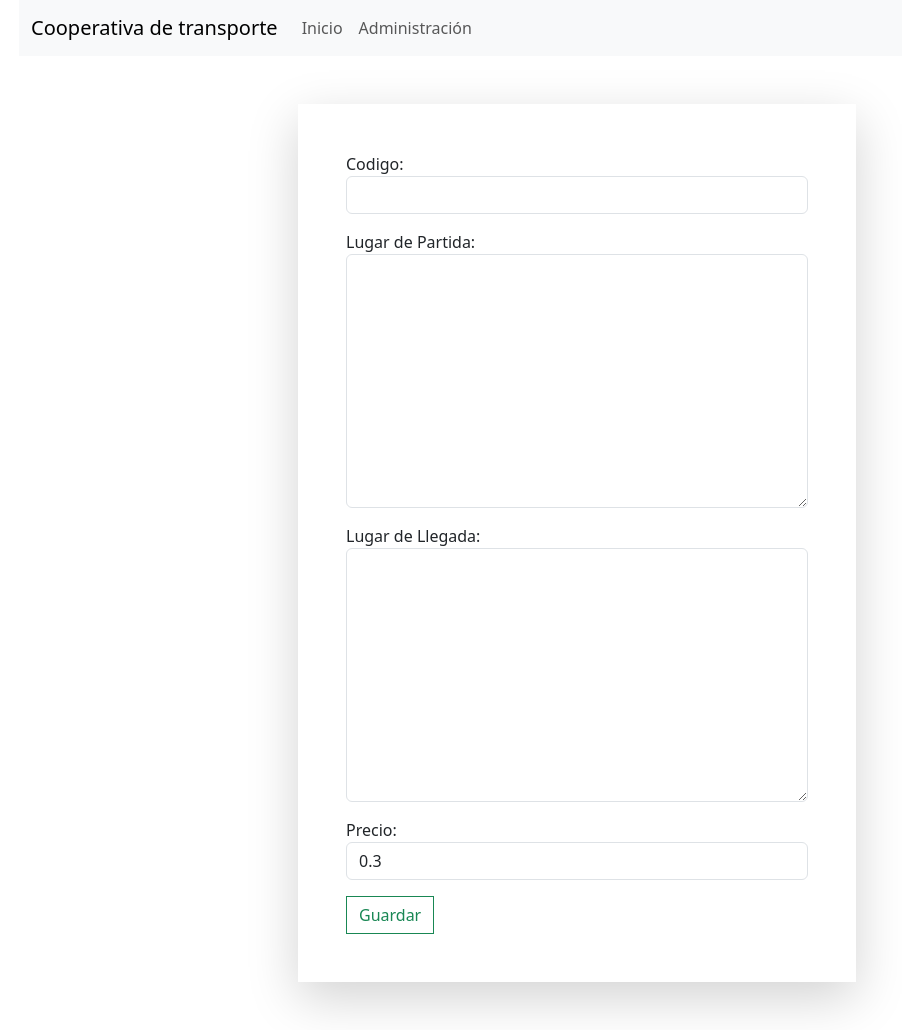
After one commit to Lios456/coopbus, a Django app: page /rutas/administracion/ in a window 1280 px wide. The commit adds this page. Shown: the whole page, without its empty margins (63-965 px from the left). Run offline with Django 5.2, Linux system fonts and the light colour scheme; parts of the project's set-up code (start-up, migrations or seed data) failed here and were passed over; some libraries are stand-ins or nearby versions.

Commit message:
Feature: CRUD rutas

```diff
--- a/Apps/conductores/views.py
+++ b/Apps/conductores/views.py
@@ -14,10 +14,13 @@ def administracion(request):
             try:
                 form.save()
                 messages.success(request, "Se guardó con éxito")
+                redirect('/conductores/')
             except Exception as e:
                 messages.error(request, f"Hubo un error: {e}")
+                return render(request, 'administracion_conductores.html', {'form': form})
         else:
             messages.error(request, "El formulario no está correctamente lleno")
+            return render(request, 'administracion_conductores.html', {'form': form})
     else:
         return render(request, 'administracion_conductores.html', {'form': ConductoresForm()})
 
--- a/Apps/rutas/models.py
+++ b/Apps/rutas/models.py
@@ -1,4 +1,5 @@
 from django.db import models
+from django import forms
 
 # Create your models here.
 
@@ -7,6 +8,20 @@ class Ruta(models.Model):
     codigo = models.CharField(max_length=10, unique=True)
     partida = models.TextField(verbose_name='Lugar de Partida')
     destino = models.TextField(verbose_name='Lugar de Llegada')
+    precio = models.DecimalField(verbose_name='Precio', default=0.3, max_digits=4, decimal_places=2)
 
     def __str__(self):
         return f'{self.codigo} [{self.partida} -- {self.destino}]'
+
+class RutaForm(forms.ModelForm):
+
+    class Meta:
+
+        model = Ruta
+        fields = '__all__'
+        widgets={
+            'codigo': forms.TextInput(attrs={'class':'form-control'}),
+            'partida': forms.Textarea(attrs={'class':'form-control'}),
+            'destino': forms.Textarea(attrs={'class':'form-control'}),
+            'precio': forms.NumberInput(attrs={'class':'form-control', 'step':0.1})
+        }
--- /dev/null
+++ b/Apps/rutas/templates/administracion_rutas.html
@@ -0,0 +1,15 @@
+{% extends 'base.html' %}
+
+{% block body %}
+
+<div class="d-flex justify-content-center align-items-center">
+    <div class="shadow-lg w-50 p-5 m-5">
+        <form method="post">
+            {% csrf_token %}
+            {{formulario.as_p}}
+            <button type="submit" class="rounded-0 btn btn-outline-success">Guardar</button>
+        </form>
+    </div>
+</div>
+
+{% endblock %}
--- /dev/null
+++ b/Apps/rutas/urls.py
@@ -0,0 +1,10 @@
+from django.urls import path
+from . import views
+
+urlpatterns = [
+
+    path('', views.inicio),
+    path('administracion/', views.administracion),
+    path('administracion/editar/<int:id>', views.editar),
+    path('administracion/eliminar/<int:id>', views.eliminar),
+]
--- a/Apps/rutas/views.py
+++ b/Apps/rutas/views.py
@@ -1,3 +1,60 @@
-from django.shortcuts import render
+from django.shortcuts import render, redirect
+from django.contrib import messages
+from .models import *
+# Create your views here.
 
-# Create your views here.
+def inicio(request):
+    return render(request, 'rutas.html', {'rutas':Ruta.objects.all(),
+                                          'titulo':'RUTAS'})
+
+def administracion(request):
+    if request.method == 'POST':
+        try:
+            form = RutaForm(request.POST)
+            if form.is_valid():
+                form.save()
+                messages.success(request, 'Se guardó con éxito la Ruta')
+            else:
+                messages.warning(request, 'Rellena los campos adecuadamente')
+                return render(request, 'administracion_rutas.html', {'formulario':form,
+                                                               'titulo':'Administración de RUTAS'})
+        except Exception as e:
+            messages.error(request, e)
+
+        return redirect('/rutas/')
+    else:
+        return render(request, 'administracion_rutas.html', {'formulario':RutaForm(),
+                                                               'titulo':'Administración de RUTAS'})
+
+def eliminar(request, id):
+    if request.method == 'POST':
+        try:
+            Ruta.objects.get(id=id).delete()
+            messages.success(request,'Se ha eliminado correctamente la ruta')
+            return redirect('/rutas/')
+        except Exception as e:
+            messages.error(request, f'Hay un error: {e}')
+            return redirect('/rutas/')
+    else:
+        return render(request, 'administracion_rutas.html', {'formulario':RutaForm(),
+                                                               'titulo':'Administración de RUTAS'})
+
+def editar(request, id):
+    ruta = Ruta.objects.get(id=id)
+    form = RutaForm(instance=ruta)
+    if request.method == 'POST':
+        try:
+            form = RutaForm(request.POST, instance = ruta)
+            if form.is_valid():
+                form.save()
+                messages.success(request, 'Se editó con éxito la ruta')
+            else:
+                messages.warning(request, 'Rellena los campos adecuadamente')
+        except Exception as e:
+            messages.error(request, e)
+            return render(request, 'administracion_rutas.html', {'formulario':form,
+                                                               'titulo':'Administración de RUTAS'})
+        return redirect('/rutas/')
+    else:
+        return render(request, 'administracion_rutas.html', {'formulario':form,
+                                                       'titulo':'Administración de RUTAS'})
--- a/Apps/web/templates/base.html
+++ b/Apps/web/templates/base.html
@@ -66,7 +66,7 @@
                     data-bs-toggle="dropdown">
                     Conductores
                 </button>
-                <ul class="dropdown-menu w-100">
+                <ul class="rounded-0 dropdown-menu w-100">
                     <li><a class="dropdown-item" href="/conductores/">Ver</a></li>
                     <li>
                         <hr class="dropdown-divider">
@@ -80,7 +80,7 @@
                     data-bs-toggle="dropdown">
                     Buses
                 </button>
-                <ul class="dropdown-menu w-100">
+                <ul class="rounded-0 dropdown-menu w-100">
                     <li><a class="dropdown-item" href="/buses/">Ver</a></li>
                     <li>
                         <hr class="dropdown-divider">
@@ -94,7 +94,7 @@
                     data-bs-toggle="dropdown">
                     Clientes
                 </button>
-                <ul class="dropdown-menu w-100">
+                <ul class="rounded-0 dropdown-menu w-100">
                     <li><a class="dropdown-item" href="/clientes/">Ver</a></li>
                     <li>
                         <hr class="dropdown-divider">
@@ -108,7 +108,7 @@
                     data-bs-toggle="dropdown">
                     Facturas
                 </button>
-                <ul class="dropdown-menu w-100">
+                <ul class="rounded-0 dropdown-menu w-100">
                     <li><a class="dropdown-item" href="/facturas/">Ver</a></li>
                     <li>
                         <hr class="dropdown-divider">
@@ -122,7 +122,7 @@
                     data-bs-toggle="dropdown">
                     Horarios
                 </button>
-                <ul class="dropdown-menu w-100">
+                <ul class="rounded-0 dropdown-menu w-100">
                     <li><a class="dropdown-item" href="/horarios/">Ver</a></li>
                     <li>
                         <hr class="dropdown-divider">
@@ -136,7 +136,7 @@
                     data-bs-toggle="dropdown">
                     Rutas
                 </button>
-                <ul class="dropdown-menu w-100">
+                <ul class="rounded-0 dropdown-menu w-100">
                     <li><a class="dropdown-item" href="/rutas/">Ver</a></li>
                     <li>
                         <hr class="dropdown-divider">
@@ -150,7 +150,7 @@
                     data-bs-toggle="dropdown">
                     Usuarios
                 </button>
-                <ul class="dropdown-menu w-100">
+                <ul class="rounded-0 dropdown-menu w-100">
                     <li><a class="dropdown-item" href="/usuarios/">Ver</a></li>
                     <li>
                         <hr class="dropdown-divider">
@@ -164,7 +164,7 @@
                     data-bs-toggle="dropdown">
                     Ventas
                 </button>
-                <ul class="dropdown-menu w-100">
+                <ul class="rounded-0 dropdown-menu w-100">
                     <li><a class="dropdown-item" href="/ventas/">Ver</a></li>
                     <li>
                         <hr class="dropdown-divider">
--- a/cooperativabuses/urls.py
+++ b/cooperativabuses/urls.py
@@ -26,6 +26,7 @@ urlpatterns = [
     path('clientes/', include('Apps.clientes.urls')),
     path('conductores/', include('Apps.conductores.urls')),
     path('horarios/', include('Apps.horarios.urls')),
+    path('rutas/', include('Apps.rutas.urls')),
 ]
 
 urlpatterns += static(settings.MEDIA_URL, document_root=settings.MEDIA_ROOT)
```
Also changed, not shown: Apps/rutas/templates/rutas.html (added, +44 -0 lines), Apps/rutas/migrations/0002_ruta_precio.py (added), cooperativa.db.
